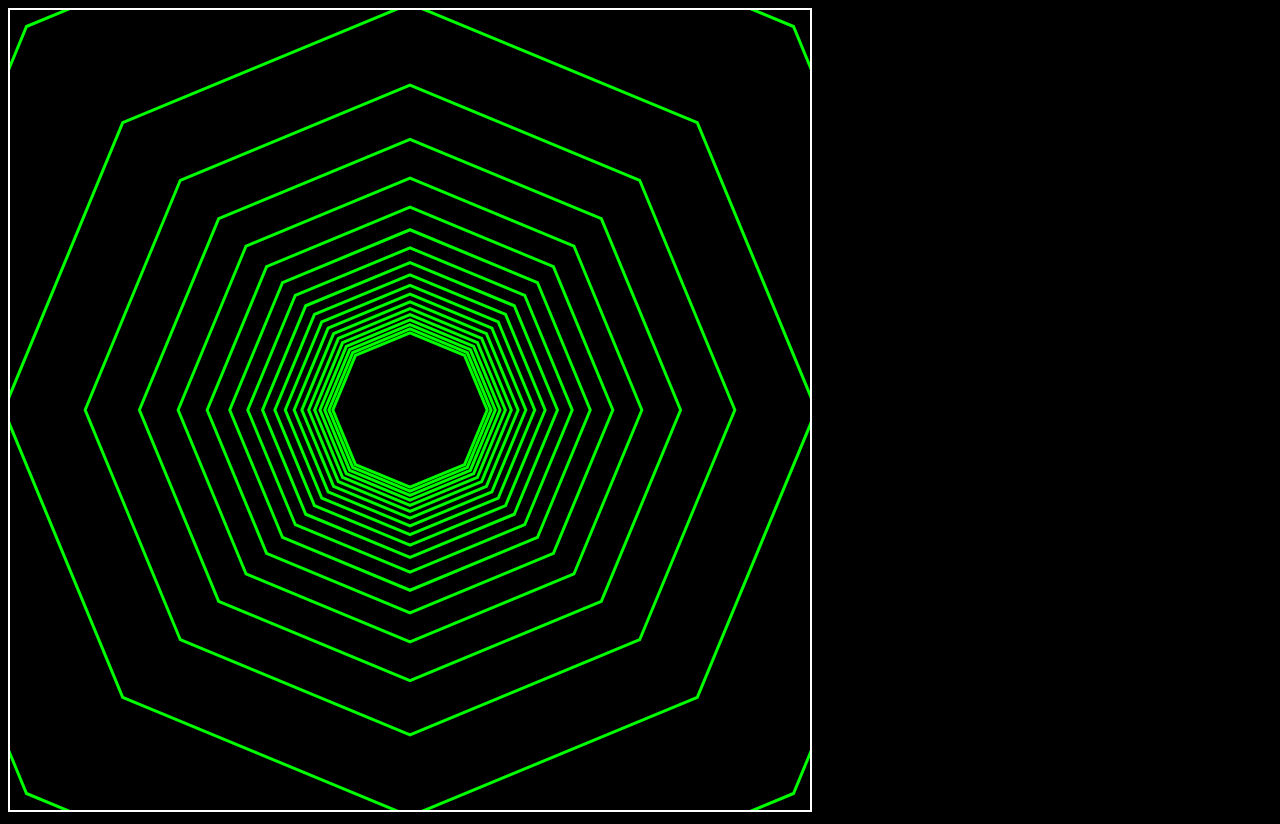
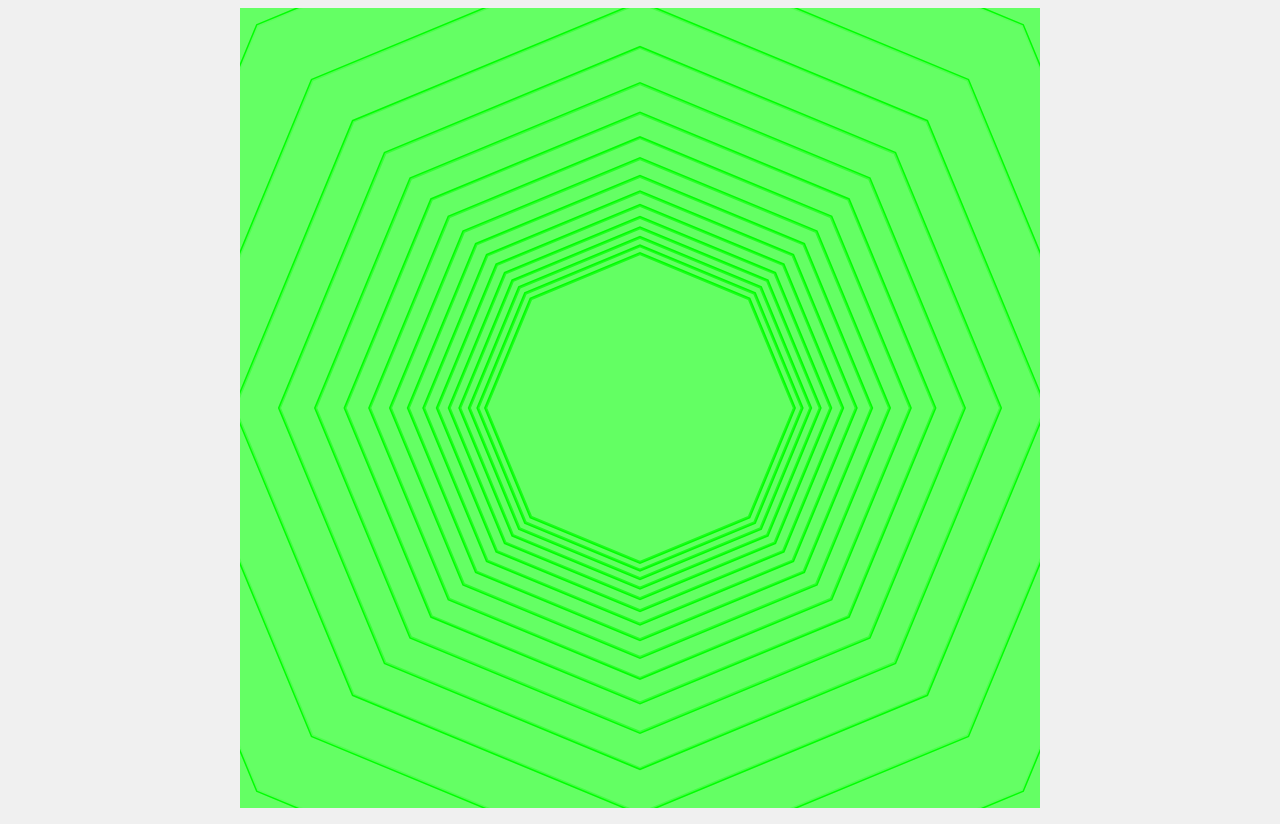
Before and after one commit to rxxuzi/polybius, a website with bundled scripts: page index.html in a window 1280 px wide. Built offline with nearby package versions, Linux system fonts and the light colour scheme.

Commit message:
Polybius

```diff
--- a/src/game.ts
+++ b/src/game.ts
@@ -7,10 +7,10 @@ let isRotatingRight = false;
 const rotationSpeed = Math.PI / 135; // 1フレームあたりの回転速度（1度をラジアンに変換）。現在は2度/フレーム
 
 
-function drawOctagon(x: number, y: number, radius: number) {
+function drawOctagon(x: number, y: number, radius: number, angleOffset: number = 0) {
     ctx.beginPath();
     for (let i = 0; i < 8; i++) {
-        let angle = Math.PI / 4 * i + rotationAngle; // ここにrotationAngleを追加
+        let angle = Math.PI / 4 * i + rotationAngle + angleOffset; // angleOffsetを加算
         let xOffset = radius * Math.cos(angle);
         let yOffset = radius * Math.sin(angle);
         if (i === 0) {
@@ -20,42 +20,66 @@ function drawOctagon(x: number, y: number, radius: number) {
         }
     }
     ctx.closePath();
-    ctx.strokeStyle = "lime"; // ネオン色
+    ctx.strokeStyle = "lime";
     ctx.lineWidth = 3;
     ctx.stroke();
 }
+
+
 function drawTubeSegment(segment: TubeSegment, state: GameState) {
     const scaleFactor = 300 / (segment.depth + 300);
-    const scaledRadius = 300 * scaleFactor;
-    drawOctagon(canvas.width / 2, canvas.height / 2, scaledRadius);
+    const scaledRadius = 300 * scaleFactor * 2; // スケールファクタを2倍にして遠近効果を強化
+
+    let segmentRotation = rotationAngle;
+
+    switch (segment.curveDirection) {
+        case 'left':
+            segmentRotation += rotationSpeed;
+            break;
+        case 'right':
+            segmentRotation -= rotationSpeed;
+            break;
+    }
+
+    ctx.fillStyle = `rgba(100, 255, 100, ${scaleFactor})`; // 深度に基づくアルファを持つ色を設定
+    drawOctagon(canvas.width / 2, canvas.height / 2, scaledRadius, segmentRotation);
+    ctx.fill();
 }
+
 
 class TubeSegment {
     depth: number;
+    curveDirection: 'left' | 'right' | 'straight';
 
-    constructor(depth: number) {
+    constructor(depth: number, curveDirection: 'left' | 'right' | 'straight' = 'straight') {
         this.depth = depth;
+        this.curveDirection = curveDirection;
     }
 }
+
 
 function isVisible(scaleFactor: number): boolean {
     return scaleFactor >= 0.01; // scaleFactorが非常に小さい場合、セグメントは表示されないと判断
 }
 
 class GameState {
+
     segments: TubeSegment[] = [];
     rotationAngle: number = 0;
     vanishingPoint: { x: number, y: number }[] = [];
     maxDepth: number;
-
     constructor(numSegments: number, maxDepth: number) {
         this.maxDepth = maxDepth;
         const depthPerSegment = maxDepth / numSegments;
 
+        const curveDirections: ('left' | 'right' | 'straight')[] = ['left', 'right', 'straight'];
+
         for (let i = 1; i <= numSegments; i++) {
-            this.segments.push(new TubeSegment(i * depthPerSegment));
+            const randomDirection = curveDirections[Math.floor(Math.random() * curveDirections.length)];
+            this.segments.push(new TubeSegment(i * depthPerSegment, randomDirection));
         }
     }
+
 }
 
 function updateTube(state: GameState) {
@@ -85,8 +109,6 @@ function updateTube(state: GameState) {
     }
 }
 
-
-
 function gameLoop(state: GameState) {
     ctx.clearRect(0, 0, canvas.width, canvas.height);
 
@@ -98,9 +120,10 @@ function gameLoop(state: GameState) {
 
 function drawTube(state: GameState) {
     for (const segment of state.segments) {
-        drawTubeSegment(segment, state); // 2つの引数を提供
+        drawTubeSegment(segment, state);  // ここを修正
     }
 }
+
 document.addEventListener('keydown', (e) => {
     switch (e.key) {
         case 'a':
@@ -127,8 +150,6 @@ document.addEventListener('keyup', (e) => {
     }
 });
 
-
-
 // ゲームを初期化して開始する関数
 function startGame() {
     const gameState = new GameState(20, 1000);
--- a/styles.css
+++ b/styles.css
@@ -1,6 +1,7 @@
 body {
-    background-color: black;
+    display: flex;
+    justify-content: center;
+    align-items: center;
+    height: 100vh;
+    background-color: #f0f0f0;
 }
-canvas {
-    border: 2px solid white;
-}
```
